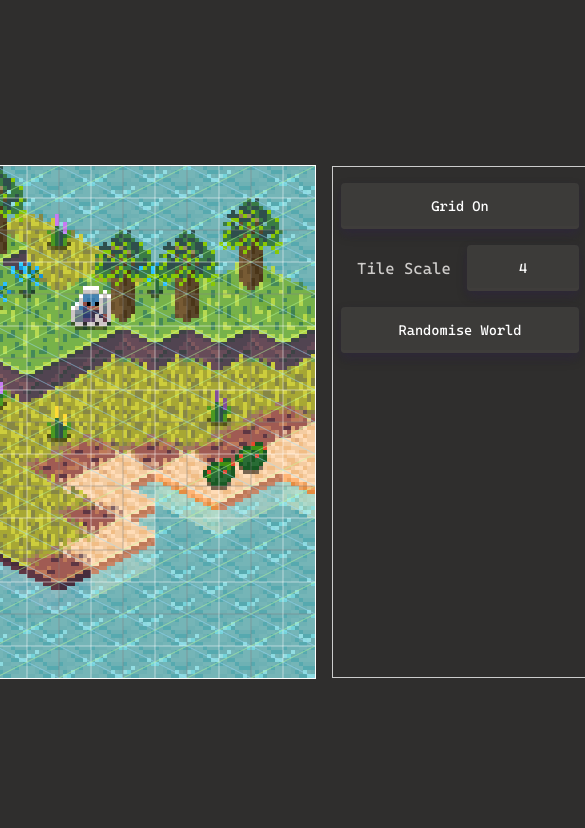
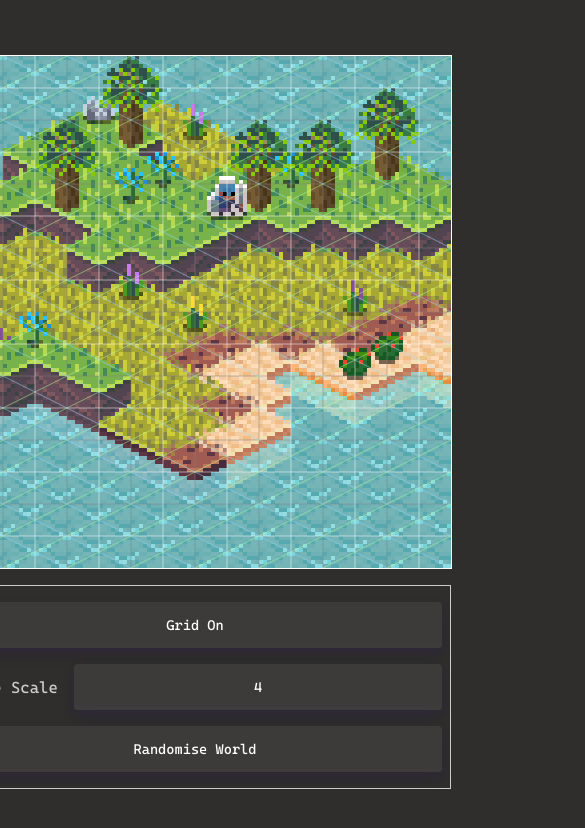
Before and after one commit to Jackrekirby/World-Dash, a website built with webpack: page index.html in a window 390 px wide. Shown: the whole page, 585 px wide, since content can reach past the window. Built offline with nearby package versions, Linux system fonts and the light colour scheme.

Commit message:
style panel to better support mobile

```diff
--- a/styles.css
+++ b/styles.css
@@ -16,6 +16,7 @@ button {
 
 html {
   height: 100%;
+  width: 100%;
 }
 
 body {
@@ -37,15 +38,15 @@ body {
   display: flex;
   justify-content: center;
   align-items: center;
-  flex-direction: row;
+  flex-direction: column;
 }
 
 #panel {
   box-sizing: border-box;
   border: 1px solid hsl(0, 0%, 80%);
-  width: 256px;
-  height: 512px;
-  margin-left: 16px;
+  width: 512px;
+  height: auto;
+  margin-top: 16px;
   padding: 8px 8px;
 }
 
```
